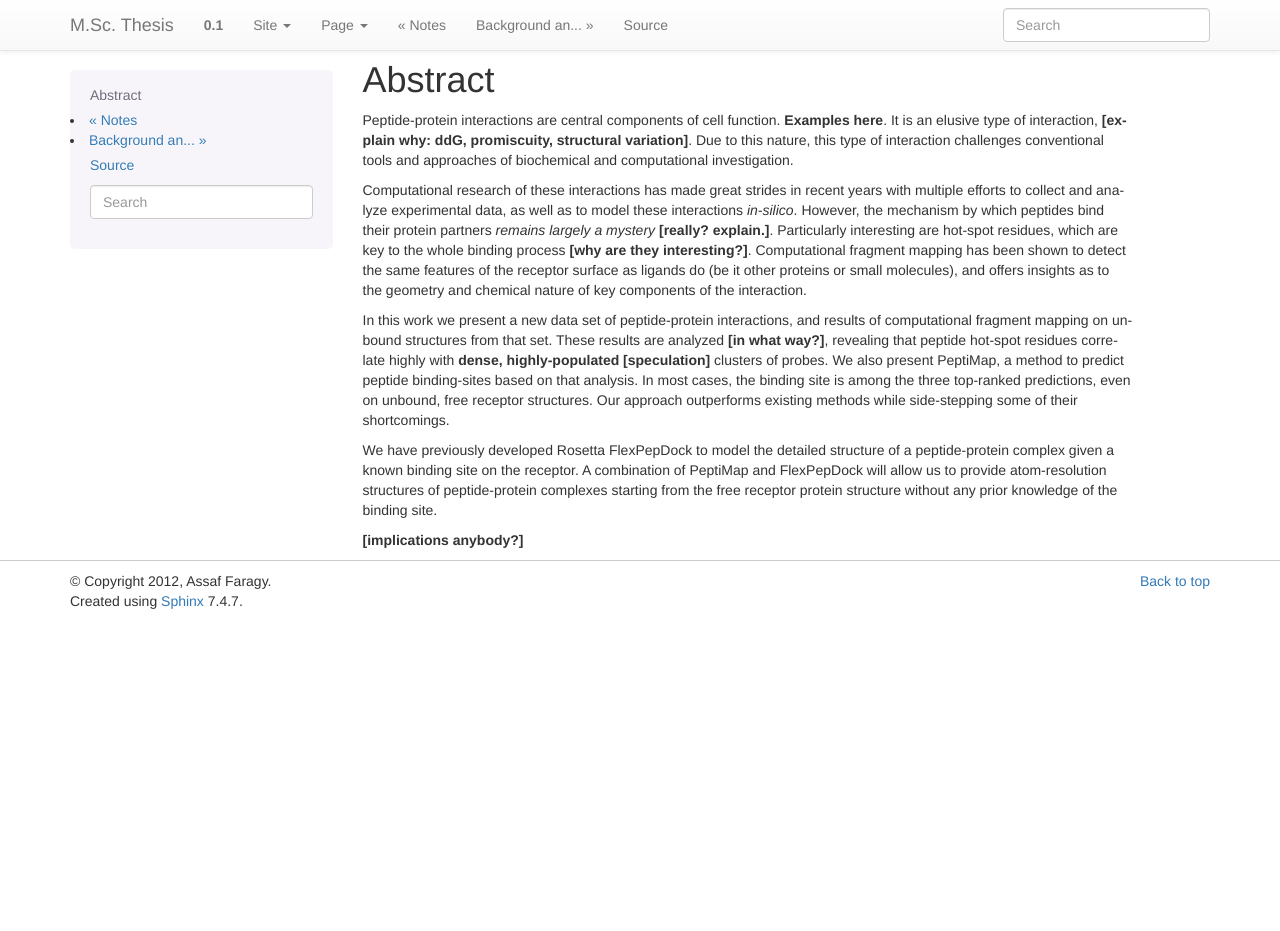
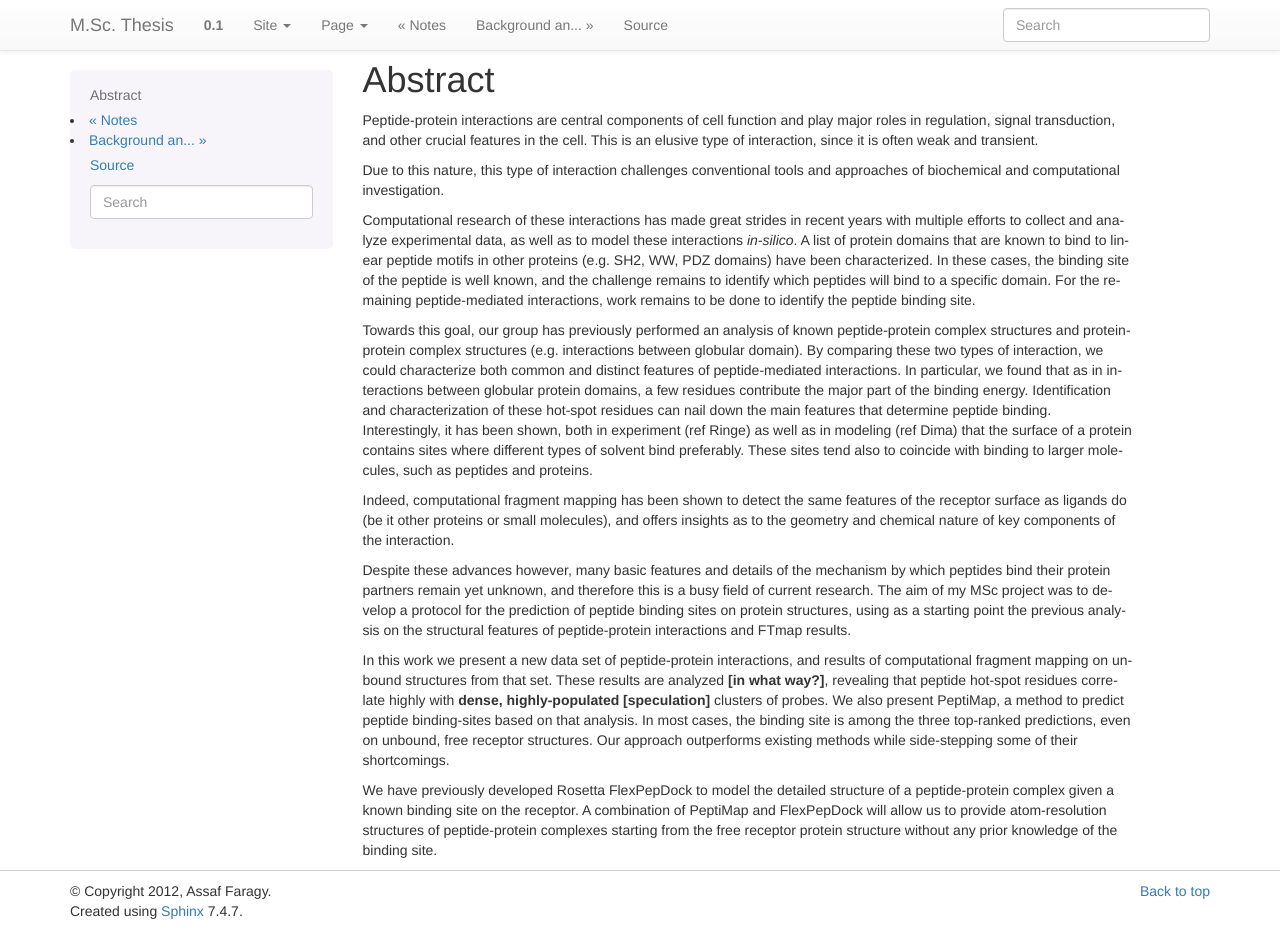
Before and after one commit to assaff/msc-thesis, a Sphinx documentation site: the page built from source/abstract.rst, in a window 1280 px wide and 931 px high. Built offline with Sphinx 7.4.7, drawn with Linux system fonts in a browser that asks for light colours; formulas are drawn with MathJax 3.

Commit message:
incorporated Ora's comments to abstract

```diff
--- a/source/abstract.rst
+++ b/source/abstract.rst
@@ -1,25 +1,50 @@
 Abstract
 =========
 
-Peptide-protein interactions are central components of cell function.
-**Examples here**.
-It is an elusive type of interaction, **[explain why: ddG,
-promiscuity, structural variation]**.
-Due to this nature, this type of interaction challenges
-conventional tools and approaches of biochemical and computational
-investigation.
+Peptide-protein interactions are central components of cell function
+and play major roles in regulation, signal transduction, and other
+crucial features in the cell.
+This is an elusive type of interaction, since it is often weak and
+transient.
+
+Due to this nature, this type of interaction challenges conventional
+tools and approaches of biochemical and computational investigation.
 
 Computational research of these interactions has made great strides
 in recent years with multiple efforts to collect and analyze
 experimental data, as well as to model these interactions *in-silico*.
-However, the mechanism by which peptides bind their protein partners
-*remains largely a mystery* **[really? explain.]**.
-Particularly interesting are hot-spot residues, which are key to the
-whole binding process **[why are they interesting?]**.
-Computational fragment mapping has been shown to detect the same
-features of the receptor surface as ligands do (be it other proteins
-or small molecules), and offers insights as to the geometry and
-chemical nature of key components of the interaction.
+A list of protein domains that are known to bind to linear peptide
+motifs in other proteins (e.g. SH2, WW, PDZ domains) have been
+characterized.
+In these cases, the binding site of the peptide is well known, and the
+challenge remains to identify which peptides will bind to a specific
+domain.
+For the remaining peptide-mediated interactions, work remains to be
+done to identify the peptide binding site.
+
+Towards this goal, our group has previously performed an analysis of
+known peptide-protein complex structures and protein-protein complex
+structures (e.g. interactions between globular domain).
+By comparing these two types of interaction, we could characterize
+both common and distinct features of peptide-mediated interactions.
+In particular, we found that as in interactions between globular
+protein domains, a few residues contribute the major part of the
+binding energy.
+Identification and characterization of these hot-spot residues can
+nail down the main features that determine peptide binding.
+Interestingly, it has been shown, both in experiment (ref Ringe) as
+well as in modeling (ref Dima) that the surface of a protein contains
+sites where different types of solvent bind preferably.
+These sites tend also to coincide with binding to larger molecules,
+such as peptides and proteins.
+
+Indeed, computational fragment mapping has been shown to detect the
+same features of the receptor surface as ligands do (be it other
+proteins or small molecules), and offers insights as to the geometry
+and chemical nature of key components of the interaction.
+
+Despite these advances however, many basic features and details of the mechanism by which peptides bind their protein partners remain yet unknown, and therefore this is a busy field of current research.
+The aim of my MSc project was to develop a protocol for the prediction of peptide binding sites on protein structures, using as a starting point the previous analysis on the structural features of peptide-protein interactions and FTmap results.
 
 In this work we present a new data set of peptide-protein
 interactions,
@@ -41,8 +66,6 @@ binding site on the receptor.  A combination of PeptiMap and
 FlexPepDock will allow us to provide atom-resolution structures of
 peptide-protein complexes starting from the free receptor protein
 structure without any prior knowledge of the binding site.
-
-**[implications anybody?]**
 
 .. commented
 
```
